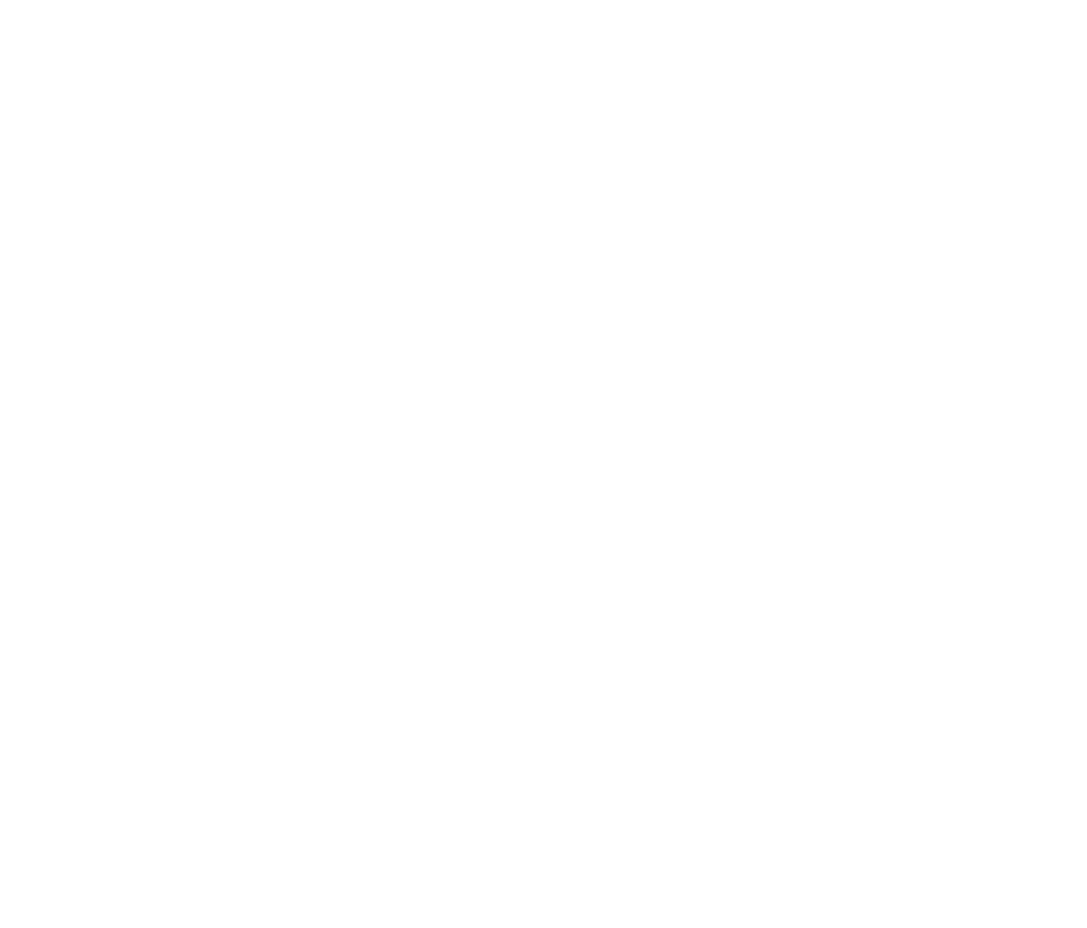
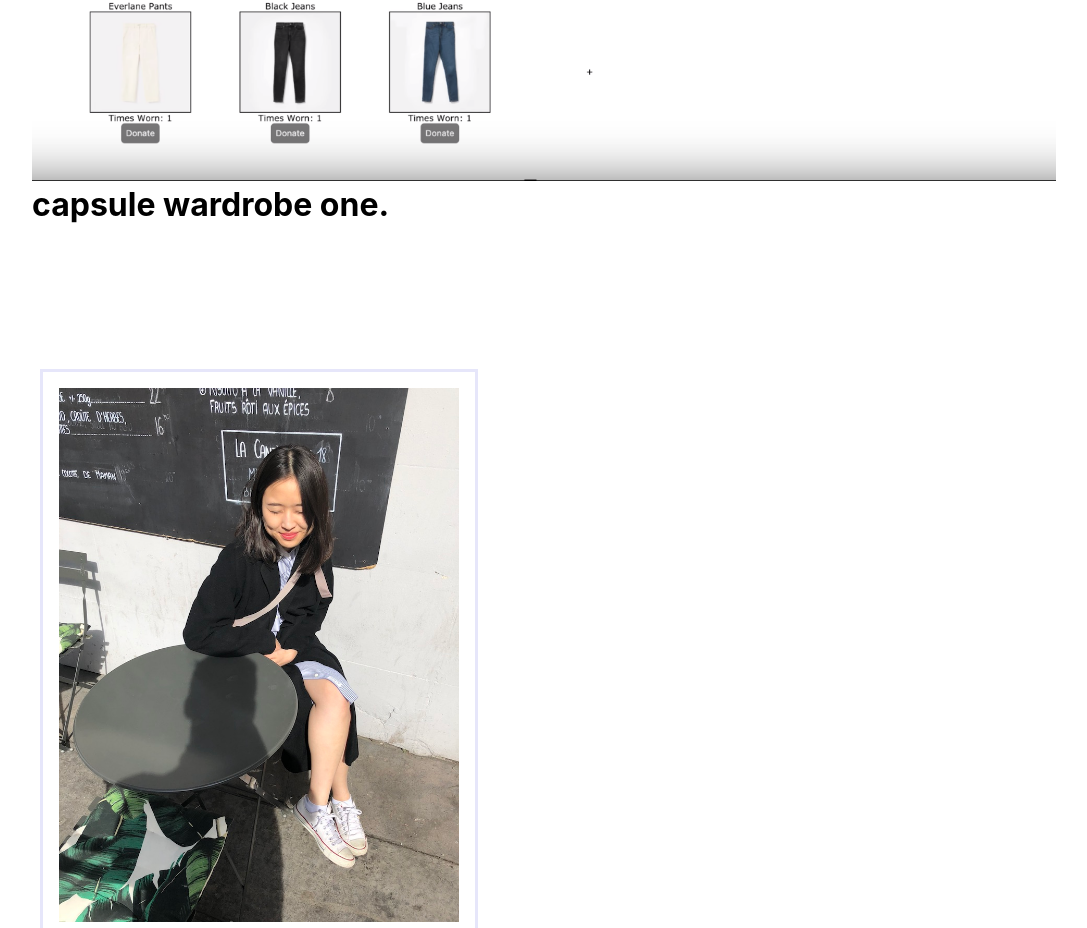
Before and after one commit to minheekangg/portfolio-v1, a React (Create React App) app: page /work in a window 1280 px wide. Before the commit this address led to /work#/welcome. Shown: the part 1872-2800 px from the top of the page, without its empty margins (96-1183 px from the left). Before the commit the page ends 1052 px from the top, so only its background shows below. Built offline with nearby package versions, Linux system fonts and the light colour scheme.

Commit message:
made it into spa

```diff
--- a/src/App.js
+++ b/src/App.js
@@ -1,9 +1,9 @@
 import React, { Component, Fragment } from 'react';
 import './App.scss';
-import { Route, Switch, Redirect, withRouter } from "react-router-dom";
+// import { Route, Switch, Redirect, withRouter } from "react-router-dom";
 
 import Welcome from './components/welcome'
-import Work from './components/work'
+import Projects from './components/projects/projects'
 import Contact from './components/contact'
 import About from './components/about'
 import NavBar from './components/nav'
@@ -11,17 +11,24 @@
 class App extends Component {
   render() {
 
-    return <Fragment>
+    return (
+      <Fragment>
         <NavBar />
-      <Switch>
+        <Welcome />
+        <Projects/>
+        <About />
+        <Contact/>
+        {/* <Switch>
           <Route exact path="/" render={() => <Redirect to="/welcome" />} />
           <Route exact path="/welcome" component={Welcome} />
           <Route exact path="/work" component={Work} />
           <Route exact path="/contact" component={Contact} />
           <Route exact path="/about" component={About} />
-      </Switch>
+        </Switch> */}
       </Fragment>
+      )
   }
 }
 
-export default withRouter(App);
+export default App;
+// export default withRouter(App);
--- a/src/App.scss
+++ b/src/App.scss
@@ -11,7 +11,6 @@
   width: 100%;
   height: 10%;
   background-color: $background-grey;
-  border-bottom: 1px solid black;
   position: sticky;
   top:0;
   z-index: 2;
--- a/src/components/work.js
+++ b/src/components/projects/projects.js
@@ -1,8 +1,8 @@
 import React from 'react'
 
-import capsule2 from '../images/projects/capsule2.png'
-import capsule1 from '../images/projects/capsule1.png'
-import korean101 from '../images/projects/korean101.png'
+import capsule2 from '../../images/projects/capsule2.png'
+import capsule1 from '../../images/projects/capsule1.png'
+import korean101 from '../../images/projects/korean101.png'
 
 export default class Work extends React.Component{
     state = {
```
Lines whose indentation alone changed are shown as unchanged.
